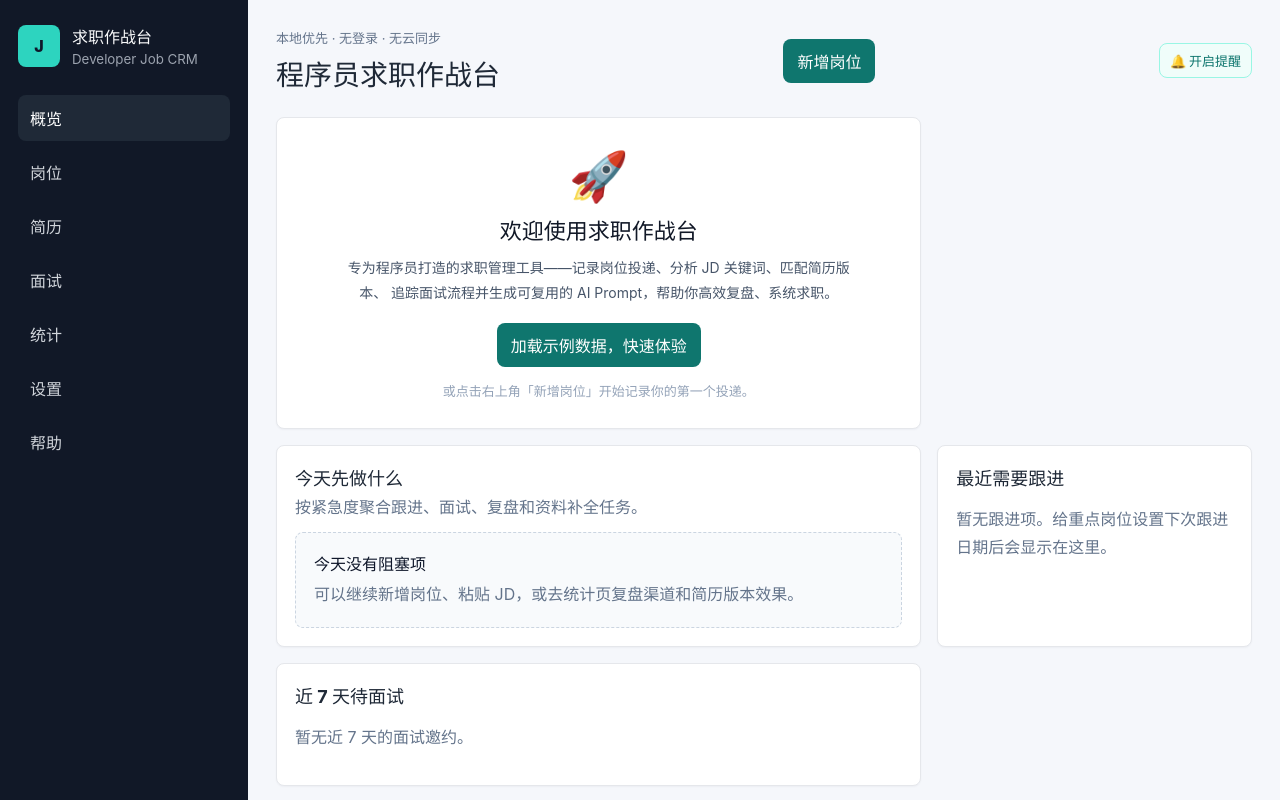
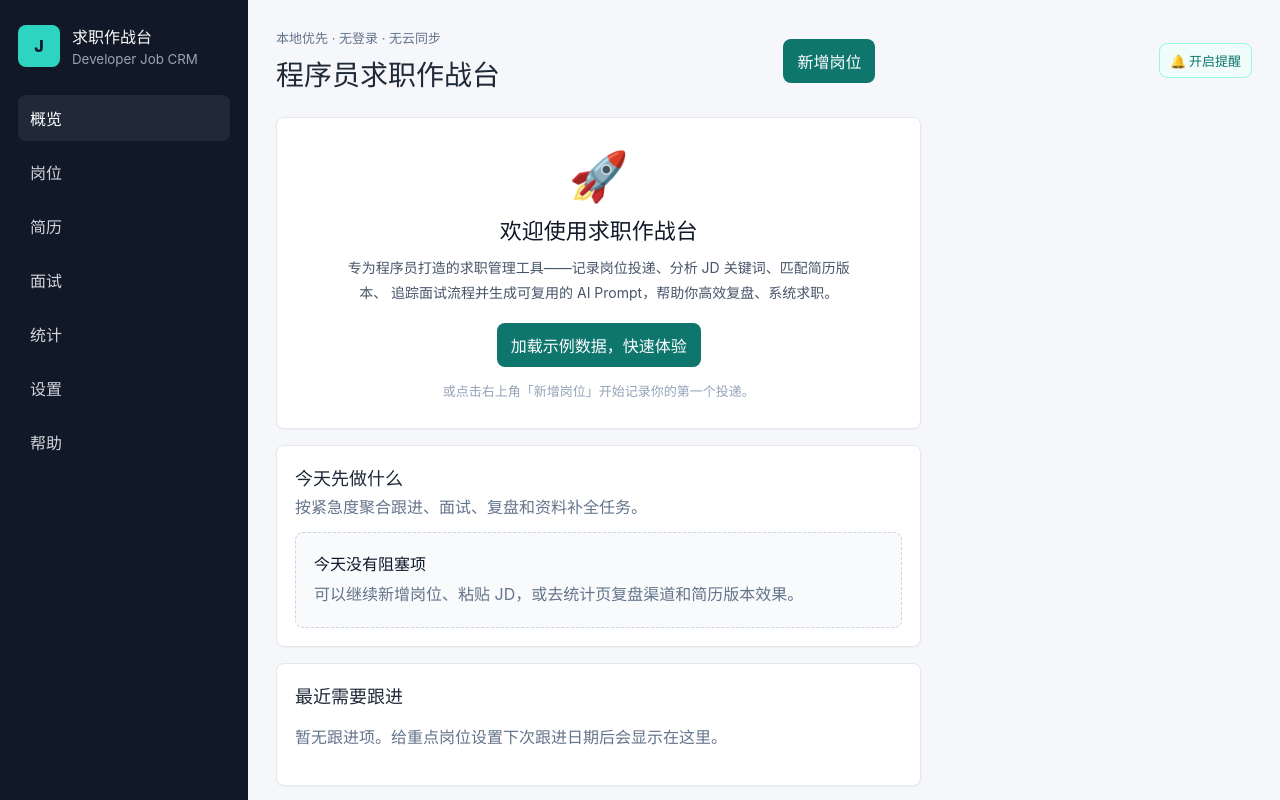
Before and after one commit to brycegao/dev-job-hub, a React (Vite) app: page / in a window 1280 px wide. Shown: the top 800 px of the page. Built offline with nearby package versions, Linux system fonts and the light colour scheme.

Commit message:
fix: 概览页底部卡片宽度撑满屏幕
将「最近需要跟进」和「求职健康度」改为 full-width（wide），
与「渠道转化漏斗」「近 7 天待面试」风格统一。

```diff
--- a/src/app/pages/DashboardPage.tsx
+++ b/src/app/pages/DashboardPage.tsx
@@ -123,7 +123,7 @@ export function DashboardPage({
         )}
       </section>
 
-      <section className="panel">
+      <section className="panel wide">
         <div className="panel-header">
           <h2>最近需要跟进</h2>
         </div>
@@ -145,7 +145,7 @@ export function DashboardPage({
       </section>
 
       {!isEmpty && (
-        <section className="panel">
+        <section className="panel wide">
           <div className="panel-header">
             <div>
               <h2>求职健康度</h2>
```
